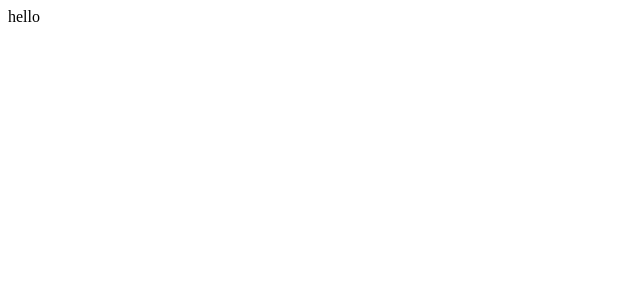
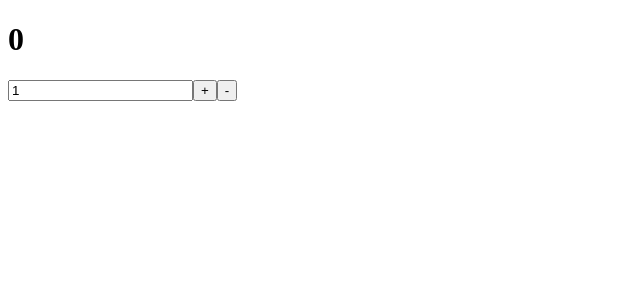
Before and after one commit to silnex/vlpt-learn-redux, a React (Vite) app: page / in a window 1280 px wide. Shown: the top 300 px of the page, without its empty margins (0-640 px from the left). Built offline with nearby package versions, Linux system fonts and the light colour scheme.

Commit message:
Make Counter

```diff
--- a/package.json
+++ b/package.json
@@ -11,6 +11,7 @@
   "dependencies": {
     "react": "^18.2.0",
     "react-dom": "^18.2.0",
+    "react-redux": "^8.0.5",
     "redux": "^4.2.0"
   },
   "devDependencies": {
--- a/src/App.tsx
+++ b/src/App.tsx
@@ -1,12 +1,12 @@
-import { useState } from 'react'
+import { useState } from "react";
+import CounterContainer from "./CounterContainer";
 
 function App() {
-
   return (
     <div>
-      hello
+      <CounterContainer />
     </div>
-  )
+  );
 }
 
-export default App
+export default App;
--- /dev/null
+++ b/src/Counter.tsx
@@ -0,0 +1,32 @@
+interface CounterInterface {
+  number: number;
+  diff: number;
+  onIncrease: () => void;
+  onDecrease: () => void;
+  onSetDiff: (diff: number) => void;
+}
+
+function Counter({
+  number,
+  diff,
+  onIncrease,
+  onDecrease,
+  onSetDiff,
+}: CounterInterface) {
+  const onChange = (e: React.ChangeEvent<HTMLInputElement>) => {
+    onSetDiff(parseInt(e.target.value || "0", 10));
+  };
+
+  return (
+    <div>
+      <h1>{number}</h1>
+      <div>
+        <input type="number" value={diff} min="1" onChange={onChange} />
+        <button onClick={onIncrease}> + </button>
+        <button onClick={onDecrease}> - </button>
+      </div>
+    </div>
+  );
+}
+
+export default Counter;
--- /dev/null
+++ b/src/CounterContainer.tsx
@@ -0,0 +1,28 @@
+import { useDispatch, useSelector } from "react-redux";
+import Counter from "./Counter";
+import { decrease, increase, setDiff } from "./modules/counter";
+
+function CounterContainer() {
+  const { number, diff } = useSelector<any, any>((state: any) => ({
+    number: state.counter.number,
+    diff: state.counter.diff,
+  }));
+
+  const dispatch = useDispatch();
+
+  const onIncrease = () => dispatch(increase());
+  const onDecrease = () => dispatch(decrease());
+  const onSetDiff = (diff: number) => dispatch(setDiff(diff));
+
+  return (
+    <Counter
+      number={number}
+      diff={diff}
+      onIncrease={onIncrease}
+      onDecrease={onDecrease}
+      onSetDiff={onSetDiff}
+    />
+  );
+}
+
+export default CounterContainer;
--- a/src/main.tsx
+++ b/src/main.tsx
@@ -1,13 +1,15 @@
 import React from "react";
 import ReactDOM from "react-dom/client";
+import { Provider } from "react-redux";
 import { createStore } from "redux";
 import App from "./App";
 import rootReducer from "./modules";
 
 const store = createStore(rootReducer);
-console.log(store.getState())
 ReactDOM.createRoot(document.getElementById("root") as HTMLElement).render(
   <React.StrictMode>
-    <App />
+    <Provider store={store}>
+      <App />
+    </Provider>
   </React.StrictMode>
 );
```
Also changed, not shown: 1 other file (tests, documents, lock files or other folders).
